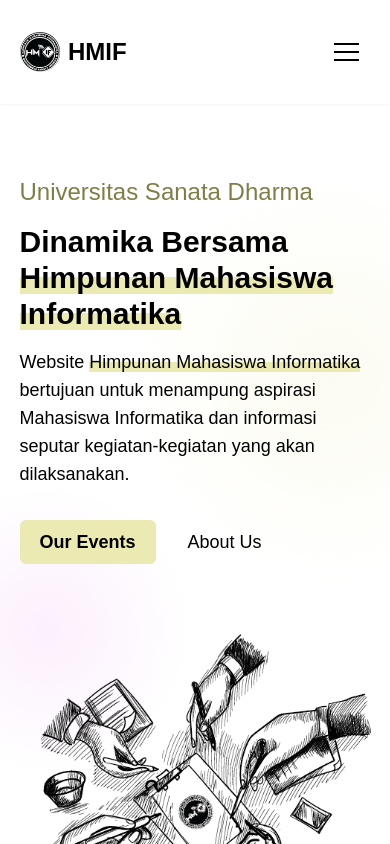
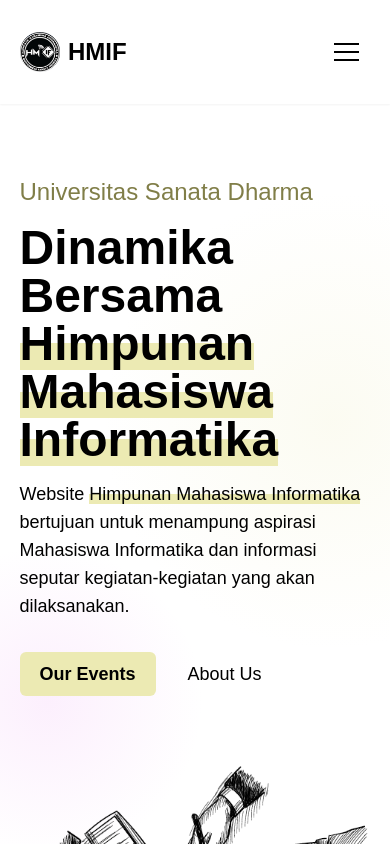
Before and after one commit to nepile/hmif-web, a React (Create React App) app in the folder hmif-frontend/: page / in a window 390 px wide. Shown: the top 844 px of the page. Built offline with nearby package versions, Linux system fonts and the light colour scheme; a web font is replaced by a local one.

Commit message:
feat(home): fixing the responsive on tablet size

```diff
--- a/hmif-frontend/src/views/home/elements/HomeLandingPage.jsx
+++ b/hmif-frontend/src/views/home/elements/HomeLandingPage.jsx
@@ -3,15 +3,18 @@
     <>
       <div className="flex justify-center lg:py-16 py-44 bg-radial-gradient">
         <div className="w-[90%] grid grid-cols-12 justify-between items-center">
-          <div data-aos="fade-up" className="lg:col-span-6 md:col-span-10 col-span-12">
+          <div
+            data-aos="fade-up"
+            className="lg:col-span-6 md:col-span-10 col-span-12"
+          >
             <p className="text-2xl first-color">Universitas Sanata Dharma</p>
-            <h1 className="text-3xl font-bold lg:text-5xl my-4">
+            <h1 className="text-5xl font-bold lg:text-5xl my-4">
               Dinamika Bersama{" "}
               <span className="customUnderline2">
                 Himpunan Mahasiswa Informatika
               </span>
             </h1>
-            <p className="md:w-[500px] text-lg">
+            <p className="lg:w-[500px] text-lg">
               Website{" "}
               <span className="customUnderline2">
                 Himpunan Mahasiswa Informatika
@@ -31,7 +34,10 @@
               </a>
             </div>
           </div>
-          <div data-aos="fade-zoom-in" className="lg:col-span-6 md:col-span-6 sm:col-span-8 ex:col-span-12 lg:pt-0 pt-10">
+          <div
+            data-aos="fade-zoom-in"
+            className="lg:col-span-6 md:col-span-7 sm:col-span-8 ex:col-span-12 lg:pt-0 pt-10"
+          >
             <img
               className="w-full"
               src="/images/asset1.png"
```
